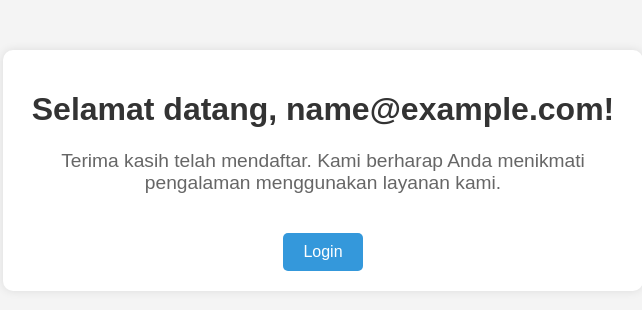
After one commit to syaifuldani/ppl_cetak_undangan, a PHP site: page /customer/dashboard.php in a window 1280 px wide. The commit adds this page. Shown: the top 310 px of the page, without its empty margins (317-959 px from the left). Run offline with PHP 8.4, Linux system fonts and the light colour scheme; the visitor is signed in with stand-in values (Sample User, id 1).

```diff
--- /dev/null
+++ b/customer/dashboard.php
@@ -0,0 +1,59 @@
+<?php
+session_start();
+if (!isset($_SESSION['user_id'])) {
+    header("Location: login.php"); // Jika belum login, redirect ke halaman login
+    exit();
+}
+?>
+<!DOCTYPE html>
+<html lang="en">
+<head>
+    <meta charset="UTF-8">
+    <meta name="viewport" content="width=device-width, initial-scale=1.0">
+    <title>Dashboard</title>
+    <style>
+        body {
+            font-family: Arial, sans-serif;
+            background-color: #f4f4f4;
+            margin: 0;
+            padding: 0;
+        }
+        .container {
+            width: 100%;
+            max-width: 600px;
+            margin: 50px auto;
+            padding: 20px;
+            background-color: #fff;
+            border-radius: 10px;
+            box-shadow: 0 0 10px rgba(0, 0, 0, 0.1);
+            text-align: center;
+        }
+        h1 {
+            color: #333;
+        }
+        p {
+            font-size: 1.2em;
+            color: #666;
+        }
+        a {
+            display: inline-block;
+            margin-top: 20px;
+            padding: 10px 20px;
+            background-color: #3498db;
+            color: #fff;
+            text-decoration: none;
+            border-radius: 5px;
+        }
+        a:hover {
+            background-color: #2980b9;
+        }
+    </style>
+</head>
+<body>
+    <div class="container">
+        <h1>Selamat datang, <?php echo $_SESSION['user_email']; ?>!</h1>
+        <p>Terima kasih telah mendaftar. Kami berharap Anda menikmati pengalaman menggunakan layanan kami.</p>
+        <a href="login.php">Login</a>
+    </div>
+</body>
+</html>
```
Also changed, not shown: customer/config.php (added, +15 -0 lines), customer/login.php (+30 -1 lines), customer/logout.php (added, +7 -0 lines), customer/register.php (+50 -1 lines).
